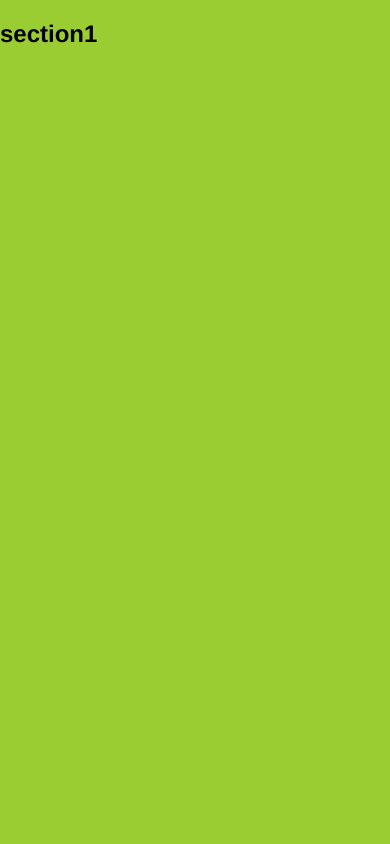
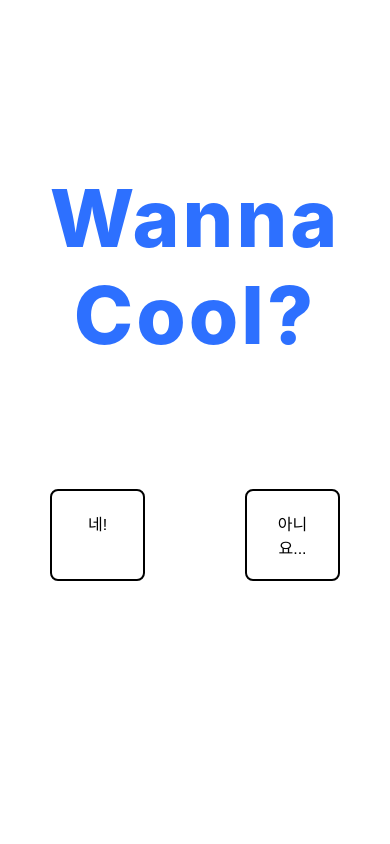
Before and after one commit to swc9803/beer, a Vue app: page / in a window 390 px wide. Shown: the top 844 px of the page. Built offline with nearby package versions, Linux system fonts and the light colour scheme; a web font is replaced by a local one.

Commit message:
fallingToWater 컴포넌트 색션 추가

```diff
--- a/src/components/Board.vue
+++ b/src/components/Board.vue
@@ -1,5 +1,4 @@
 <template>
-  <!-- test8 -->
   <div class="boardWrap">
     <svg class="board" xmlns="http://www.w3.org/2000/svg" xmlns:xlink="http://www.w3.org/1999/xlink" fill="none" viewBox="0 0 1422 1422">
       <defs>
--- /dev/null
+++ b/src/components/FallingToWater.vue
@@ -0,0 +1,305 @@
+<template>
+  <span>
+    <div class="container" @mousemove="cursorMove">
+      <p ref="fallingText" class="fallingText">Wanna Cool?</p>
+      <div ref="btn" class="btnWrap">
+        <div @click="fall" class="yes">네!</div>
+        <div @click="disappear" ref="reject">아니요...</div>
+      </div>
+      <span v-for="line in 40" :key="line" class="velocity" />
+      <div class="background" ref="background">
+        <div class="clip" />
+      </div>
+      <p ref="movingText" class="movingText">Enjoy Sung Beer</p>
+      <svg v-for="bubble in 20" :key="bubble" class="bubbles" :ref="bubbleRef"
+        xmlns="http://www.w3.org/2000/svg" fill="none" viewBox="0 0 248 248">
+        <g filter="url(#bubble_f_11_2)">
+          <mask id="path-1-inside-1_11_2" fill="#fff">
+            <path d="M244 124a120 120 0 1 1-240 0 120 120 0 0 1 240 0Z"/>
+          </mask>
+          <path fill="url(#bubble_radial_11_2)" d="M244 124a120 120 0 1 1-240 0 120 120 0 0 1 240 0Z"/>
+          <path stroke="#fff" stroke-width="2" d="M244 124a120 120 0 1 1-240 0 120 120 0 0 1 240 0Z" mask="url(#path-1-inside-1_11_2)"/>
+        </g>
+        <defs>
+          <filter id="bubble_f_11_2" width="248" height="248" x="0" y="0" color-interpolation-filters="sRGB" filterUnits="userSpaceOnUse">
+            <feFlood flood-opacity="0" result="BackgroundImageFix"/>
+            <feBlend in="SourceGraphic" in2="BackgroundImageFix" result="shape"/>
+            <feGaussianBlur result="effect1_foregroundBlur_11_2" stdDeviation="2"/>
+          </filter>
+          <radialGradient id="bubble_radial_11_2" cx="0" cy="0" r="1" gradientTransform="rotate(55.7 -32.7 133) scale(62.9623)" gradientUnits="userSpaceOnUse">
+            <stop stop-color="#fff" stop-opacity=".6"/>
+            <stop offset="1" stop-color="#fff" stop-opacity=".2"/>
+          </radialGradient>
+        </defs>
+      </svg>
+    </div><div />
+  </span>
+</template>
+
+<script>
+import gsap from 'gsap'
+import { ref } from 'vue'
+
+export default {
+  setup (props, { emit }) {
+    const fallingText = ref()
+    const btn = ref()
+    const reject = ref()
+    const background = ref()
+    const bubbleArray = ref([])
+    const bubbleRef = (el) => bubbleArray.value.push(el)
+    const movingText = ref()
+    const windowW = outerWidth / 2
+    const windowH = outerHeight / 2
+
+    const cursorMove = (e) => {
+      const x = e.pageX - windowW
+      const y = e.pageY - windowH
+      movingText.value.style.transform = 'translate(' + x / -10 + 'px,' + y / -10 + 'px) rotateY(' + (x / 20) + 'deg) rotateX(' + (y / 10) + 'deg)'
+    }
+
+    const fall = () => {
+      gsap.to(fallingText.value, {
+        top: '-100%',
+        scaleY: 5,
+        transformOrigin: 'bottom',
+        duration: 3,
+        ease: 'expo.in'
+      })
+      gsap.to(btn.value, {
+        top: '-100%',
+        scaleY: 2,
+        transformOrigin: 'bottom',
+        pointerEvents: 'none',
+        duration: 3,
+        ease: 'expo.in'
+      }, '<')
+      gsap.set('.velocity', {
+        top: '150%',
+        left: 'random(0, 100)%'
+      })
+      gsap.to('.velocity', {
+        top: '-100%',
+        scaleY: 5,
+        opacity: 1,
+        transformOrigin: 'bottom',
+        duration: 2,
+        delay: 'random(3, 5)',
+        ease: 'expo'
+      }, '<')
+      gsap.to('.clip', {
+        top: '-100%',
+        duration: 0.4,
+        ease: 'none',
+        delay: 5.5
+      })
+      gsap.to(background.value, {
+        top: 0,
+        duration: 0.3,
+        ease: 'none',
+        delay: 5.2
+      })
+      gsap.from(background.value, {
+        background: '#7572ff',
+        duration: 15,
+        ease: 'none'
+      }, '<')
+      createBubble()
+      gsap.to(movingText.value, {
+        opacity: 1,
+        duration: 2,
+        delay: 7,
+        onStart () {
+          gsap.to('.velocity', {
+            display: 'none'
+          })
+        }
+      })
+    }
+    const disappear = () => {
+      gsap.to(reject.value, {
+        opacity: 0,
+        yPercent: -20,
+        duration: 0.5,
+        ease: 'none',
+        cursor: 'auto'
+      })
+    }
+
+    const createBubble = () => {
+      const setRandomPosition = () => {
+        for (var i = 0; i < 20; i++) {
+          gsap.set(bubbleArray.value[i], {
+            left: 'random(5, 95)%',
+            scale: gsap.utils.random(0.6, 1.2)
+          })
+        }
+      }
+      setTimeout(() => {
+        for (var i = 0; i < 20; i++) {
+          setRandomPosition()
+          gsap.to(bubbleArray.value[i], {
+            top: '-50%',
+            duration: 'random(10, 15)',
+            delay: 'random(1, 15)',
+            ease: 'none',
+            repeat: -1
+          })
+          gsap.to(bubbleArray.value[i], {
+            xPercent: 'random(-100, 100)',
+            duration: 'random(4, 5)',
+            yoyo: true,
+            ease: 'none',
+            repeat: -1
+          })
+        }
+      }, 6000)
+    }
+    return {
+      bubbleArray,
+      bubbleRef,
+      fallingText,
+      btn,
+      reject,
+      background,
+      movingText,
+      cursorMove,
+      fall,
+      disappear,
+      createBubble
+    }
+  }
+}
+</script>
+
+<style lang="scss" scoped>
+.container {
+  position: relative;
+  width: 100%;
+  height: 100%;
+  text-align: center;
+  overflow: hidden;
+  .fallingText {
+    position: relative;
+    top: 30%;
+    display: inline-block;
+    font-family: -apple-system, BlinkMacSystemFont, 'Segoe UI', Roboto, Oxygen, Ubuntu, Cantarell, 'Open Sans', 'Helvetica Neue', sans-serif;
+    font-size: 5rem;
+    font-weight: 800;
+    margin: 0 3% 0 3%;
+    color: #2d70ff;
+    letter-spacing: 3px;
+  }
+  .btnWrap {
+    position: relative;
+    display: flex;
+    justify-content: center;
+    top: 50%;
+    z-index: 7;
+    div {
+      cursor: pointer;
+      border-radius: 0.5em;
+      width: 100px;
+      border: 2px black solid;
+      padding: 20px;
+      margin: 0 50px 0 50px;
+      transition: .5s;
+      &:hover {
+        transform: scale(1.1);
+      }
+    }
+  }
+  .velocity {
+    opacity: 0;
+    position: absolute;
+    width: 2px;
+    height: 30px;
+    background: rgba(0, 0, 0, 0.8);
+  }
+  .background {
+    position: absolute;
+    width: 100%;
+    height: 100%;
+    top: 110%;
+    background: #0300c0;
+    .clip {
+      position: absolute;
+      transform: translate(-50%);
+      top: 0;
+      left: 50%;
+      width: 150%;
+      height: 50%;
+      clip-path: ellipse(50% 70% at 50% 30%);
+      background: white;
+    }
+  }
+  .bigBubbles {
+    position: absolute;
+    width: 7%;
+    top: 110%;
+    z-index: 5;
+  }
+  .movingText {
+    position: relative;
+    top: 20%;
+    font-family: -apple-system, BlinkMacSystemFont, 'Segoe UI', Roboto, Oxygen, Ubuntu, Cantarell, 'Open Sans', 'Helvetica Neue', sans-serif;
+    font-size: 5rem;
+    font-weight: 800;
+    margin: 0;
+    color: rgb(190, 220, 255);
+    opacity: 0;
+    z-index: 4;
+    letter-spacing: 3px;
+    text-shadow: 1px 1px 1px #bed2ff,
+    1px 2px 1px #78a3ff,
+    1px 3px 1px #719eff,
+    1px 4px 1px #7da6ff,
+    1px 5px 1px #4d85ff,
+    1px 6px 1px #4d85ff,
+    1px 7px 1px #4d85ff,
+    1px 8px 1px #4d85ff,
+    1px 9px 1px #4d85ff,
+    1px 18px 6px rgba(16,16,16,0.3),
+    1px 25px 35px rgba(16,16,16,0.1),
+    1px 30px 60px rgba(16,16,16,0.3);
+  }
+  .bubbles {
+    position: absolute;
+    width: 7%;
+    top: 110%;
+    z-index: 5;
+    transition: scale 2s ease-out;
+    &:hover {
+      scale: 1.2;
+    }
+  }
+  .bigBubbles {
+    position: absolute;
+    width: 7%;
+    top: 110%;
+    z-index: 5;
+  }
+}
+@media screen and (max-width: 1500px) {
+  .container {
+    .movingText {
+      top: 10%;
+      font-size: 4rem;
+    }
+  }
+}
+@media screen and (max-width: 574px) {
+  .container {
+    .fallingText {
+      top: 20%;
+    }
+    .btnWrap {
+      top: 35%;
+    }
+    .movingText {
+      top: 0;
+      font-size: 2rem;
+    }
+  }
+}
+</style>
--- a/src/pages/Home.vue
+++ b/src/pages/Home.vue
@@ -1,7 +1,7 @@
 <template>
   <div class="container" ref="container">
     <section class="section1" ref="section1">
-      <h1>section1</h1>
+      <FallingToWater />
     </section>
     <section class="section2" ref="section2">
       <Board
@@ -16,13 +16,11 @@
     <section class="section4" ref="section4">
       <h1>section4</h1>
     </section>
-    <section class="section5" ref="section5">
-      <h1>section5</h1>
-    </section>
   </div>
 </template>
 
 <script>
+import FallingToWater from '@/components/FallingToWater'
 import Board from '@/components/Board'
 import { onMounted, ref } from 'vue'
 import gsap from 'gsap'
@@ -31,6 +29,7 @@ gsap.registerPlugin(ScrollTrigger)
 
 export default {
   components: {
+    FallingToWater,
     Board
   },
   setup () {
@@ -39,7 +38,6 @@ export default {
     const section2 = ref()
     const section3 = ref()
     const section4 = ref()
-    const section5 = ref()
 
     const changeToYellow = () => {
       gsap.to(section2.value, {
@@ -63,15 +61,32 @@ export default {
       })
     }
     onMounted(() => {
+      scrollTo(0, 0)
       ScrollTrigger.matchMedia({
         '(min-width: 767px)': function () {
-          const SECTIONS = gsap.utils.toArray([section1.value, section2.value, section3.value, section4.value, section5.value])
+          const SECTIONS = gsap.utils.toArray([section1.value, section2.value, section3.value, section4.value])
           gsap.to(SECTIONS, {
             xPercent: -100 * (SECTIONS.length - 1),
             ease: 'none',
             scrollTrigger: {
               trigger: container.value,
               end: () => '+=' + container.value.offsetWidth,
+              pin: true,
+              scrub: 0.1,
+              snap: 1 / (SECTIONS.length - 1)
+            }
+          })
+        }
+      })
+      ScrollTrigger.matchMedia({
+        '(max-width: 766px)': function () {
+          const SECTIONS = gsap.utils.toArray([section1.value, section2.value, section3.value, section4.value])
+          gsap.to(SECTIONS, {
+            yPercent: -100 * (SECTIONS.length - 1),
+            ease: 'none',
+            scrollTrigger: {
+              trigger: container.value,
+              end: () => '+=' + container.value.offsetHeight,
               pin: true,
               scrub: 0.1,
               snap: 1 / (SECTIONS.length - 1)
@@ -86,7 +101,6 @@ export default {
       section2,
       section3,
       section4,
-      section5,
       changeToYellow,
       changeToGreen,
       changeToBrown
@@ -97,7 +111,7 @@ export default {
 
 <style lang="scss" scoped>
 .container {
-  width: 500%;
+  width: 400%;
   display: flex;
   overflow: hidden;
   section {
@@ -105,9 +119,6 @@ export default {
     width: 100%;
     height: 100vh;
     position: relative;
-  }
-  .section1 {
-    background: yellowgreen;
   }
   .section2 {
     background: #dab37980;
@@ -118,9 +129,6 @@ export default {
   .section4 {
     background: cornflowerblue;
   }
-  .section5 {
-    background: seagreen;
-  }
 }
 @media screen and (max-width: 768px) {
   .container {
```
